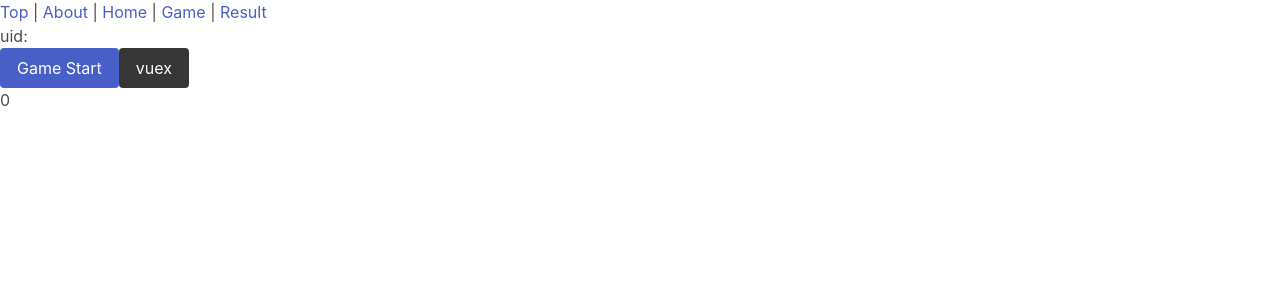
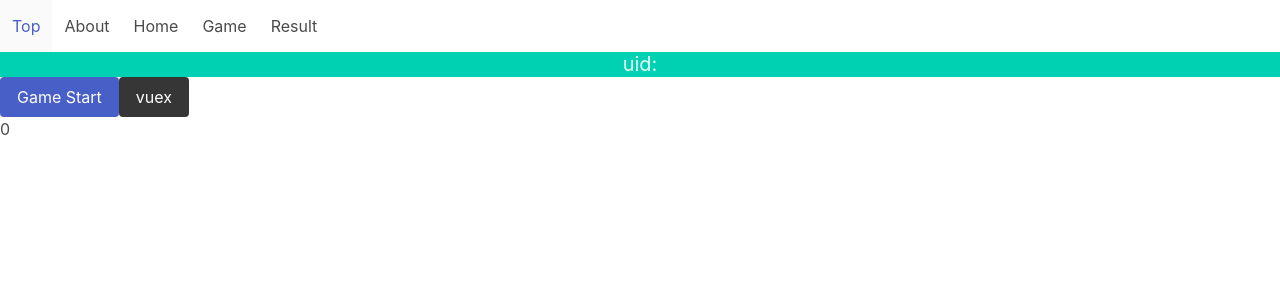
Before and after one commit to i-pu/word-war, a Vue app in the folder client/: page /home in a window 1280 px wide. Shown: the top 300 px of the page. Built offline with nearby package versions, Linux system fonts and the light colour scheme; what vue-head would draw is missing.

Commit message:
[Client] Add result

```diff
--- a/client/package.json
+++ b/client/package.json
@@ -3,7 +3,7 @@
   "version": "0.1.0",
   "private": true,
   "scripts": {
-    "serve": "vue-cli-service serve",
+    "serve": "vue-cli-service serve --port 1234",
     "build": "vue-cli-service build",
     "test:unit": "vue-cli-service test:unit",
     "lint": "vue-cli-service lint"
--- a/client/src/App.vue
+++ b/client/src/App.vue
@@ -1,26 +1,24 @@
 <template>
   <div id="app">
-    <div id="nav">
-      <router-link to="/">
-        Top
-      </router-link>
-      |
-      <router-link to="/about">
-        About
-      </router-link>
-      |
-      <router-link to="/home">
-        Home
-      </router-link>
-      |
-      <router-link to="/game">
-        Game
-      </router-link>
-      |
-      <router-link to="/result">
-        Result
-      </router-link>
-    </div>
+    <b-navbar>
+      <template slot="start">
+        <b-navbar-item tag="router-link" :to="{ path: '/' }">
+          Top
+        </b-navbar-item>
+        <b-navbar-item tag="router-link" :to="{ path: '/about' }">
+          About
+        </b-navbar-item>
+        <b-navbar-item tag="router-link" :to="{ path: '/home' }">
+          Home
+        </b-navbar-item>
+        <b-navbar-item tag="router-link" :to="{ path: '/game' }">
+          Game
+        </b-navbar-item>
+        <b-navbar-item tag="router-link" :to="{ path: '/result' }">
+          Result
+        </b-navbar-item>
+      </template>
+    </b-navbar>
     <router-view />
   </div>
 </template>
--- a/client/src/components/Hero.vue
+++ b/client/src/components/Hero.vue
@@ -1,7 +1,9 @@
 <template>
   <div>
-    <div class="hero">
-      <h2>uid: {{ $store.state.user.uid }}</h2>
+    <div class="hero is-primary">
+      <div class="container">
+        <h2 class="subtitle">uid: {{ $store.state.user.uid }}</h2>
+      </div>
     </div>
   </div>
 </template>
--- a/client/src/components/Login.vue
+++ b/client/src/components/Login.vue
@@ -32,8 +32,8 @@ import firebase from "@/config/firebase"
 
 @Component
 export default class Login extends Vue {
-  private email: string
-  private password: string
+  private email: string;
+  private password: string;
 
   constructor() {
     super()
--- a/client/src/components/Siritori.vue
+++ b/client/src/components/Siritori.vue
@@ -1,5 +1,6 @@
 <template>
   <div>
+    <div class="container">
       <p>Siritori</p>
       <b-field>
         <b-input v-model="message"></b-input>
@@ -7,29 +8,65 @@
       <div class="buttons">
         <b-button @click="send">Send</b-button>
       </div>
+      <ul>
+        <!-- FIXME: word.id を keyにするのダメそう -->
+        <li v-for="word in siritoriWords" v-bind:key="word.id">{{ word.id }}: {{ word.uid }}: {{ word.message }}</li>
+      </ul>
+    </div>
   </div>
 </template>
 
 <script lang="ts">
 import { Component, Vue } from "vue-property-decorator"
 import { WordWarPromiseClient } from "@/pb/word_war_grpc_web_pb"
+import { SayRequest, GameRequest } from "@/pb/word_war_pb"
 
 @Component
 export default class Siritori extends Vue {
-  private wordWarPromiseClient: WordWarPromiseClient;
-  private message: string;
+  private wordWarPromiseClient: WordWarPromiseClient
+  private message: string
+  private siritoriWords: {uid: string, message: string}[]
   constructor() {
     super()
     // TODO: 環境変数で切り替えるようにする
     this.wordWarPromiseClient = new WordWarPromiseClient(
-      "http://localhost:50051",
+      "http://localhost:8080",
       null,
-      null
+      null,
     )
     this.message = ""
+    this.siritoriWords = []
   }
+
+  created() {
+    const req: GameRequest = new GameRequest()
+    req.setUserid(this.$store.state.user.uid)
+    const stream = this.wordWarPromiseClient.game(req)
+    stream.on('data', (res) => {
+      console.log(res)
+      this.siritoriWords.push({uid: res.getUserid(), message: res.getMessage()})
+    })
+    stream.on('status', (status) => {
+      console.log('status', status)
+      if (status.code === 0) {
+        this.$router.push('/result')
+      }
+    })
+    stream.on('error', (res) => {
+      console.log('error', res)
+    })
+  }
+
   private send() {
-    console.log(this.message)
+    const req: SayRequest = new SayRequest()
+    req.setUserid(this.$store.state.user.uid)
+    req.setMessage(this.message)
+    console.log(req)
+    this.wordWarPromiseClient.say(req).then((result) => {
+      console.log(result)
+    }).catch((err) => {
+      console.log(err)
+    })
   }
 }
 </script>
--- a/client/src/router/index.ts
+++ b/client/src/router/index.ts
@@ -2,6 +2,8 @@ import Vue from "vue"
 import VueRouter from "vue-router"
 
 Vue.use(VueRouter)
+// TODO: router.beforeEachを使ってログイン済みか確認する
+// see also https://qiita.com/sunadorinekop/items/f3486da415d3024c7ed4
 
 const routes = [
   {
--- a/client/src/views/Game.vue
+++ b/client/src/views/Game.vue
@@ -1,7 +1,6 @@
 <template>
   <div class="game">
     <Hero></Hero>
-    <p>WIP</p>
     <Siritori></Siritori>
   </div>
 </template>
--- a/client/src/views/Result.vue
+++ b/client/src/views/Result.vue
@@ -1,18 +1,49 @@
 <template>
   <div class="result">
     <Hero></Hero>
-    <p>WIP</p>
+    <p>result: {{ score }}</p>
   </div>
 </template>
 
 <script lang="ts">
-import { Component, Vue } from "vue-property-decorator"
+import { Component, Watch, Vue } from "vue-property-decorator"
 import Hero from "@/components/Hero.vue"
+import { WordWarPromiseClient } from "@/pb/word_war_grpc_web_pb"
+import { ResultRequest, ResultResponse } from "@/pb/word_war_pb"
 
 @Component({
   components: {
     Hero
   }
 })
-export default class Result extends Vue {}
+export default class Result extends Vue {
+  private wordWarPromiseClient: WordWarPromiseClient
+  private result?: ResultResponse
+  private score: string
+
+  constructor() {
+    super()
+    // TODO: 環境変数で切り替えるようにする
+    this.wordWarPromiseClient = new WordWarPromiseClient(
+      "http://localhost:8080",
+      null,
+      null,
+    )
+    this.score = ""
+  }
+
+
+  created() {
+    const req = new ResultRequest()
+    req.setUserid(this.$store.state.user.uid)
+    this.wordWarPromiseClient.result(req).then((result) => {
+      this.result = result
+      console.log('result', this.result)
+      this.score = result.getScore()
+      console.log('score', this.score)
+    }).catch((err) => {
+      console.log(err)
+    })
+  }
+}
 </script>
```
Also changed, not shown: client/src/main.ts (+13 -13 lines), client/src/sample.ts (+27 -13 lines), client/src/store/index.ts (+8 -8 lines), client/.eslintrc.js, 2 other files (tests, documents, lock files or other folders). Lines whose indentation alone changed are shown as unchanged.
